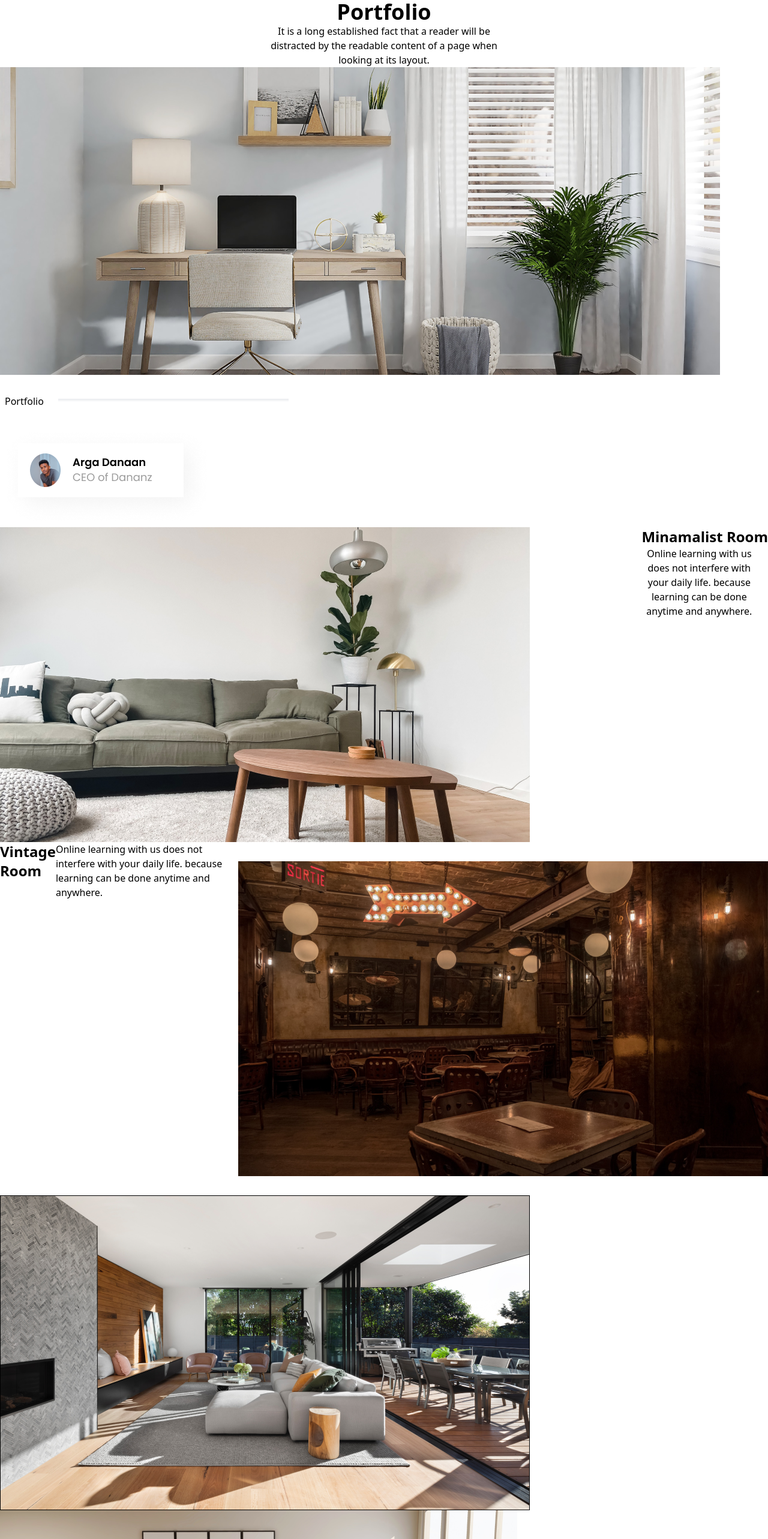
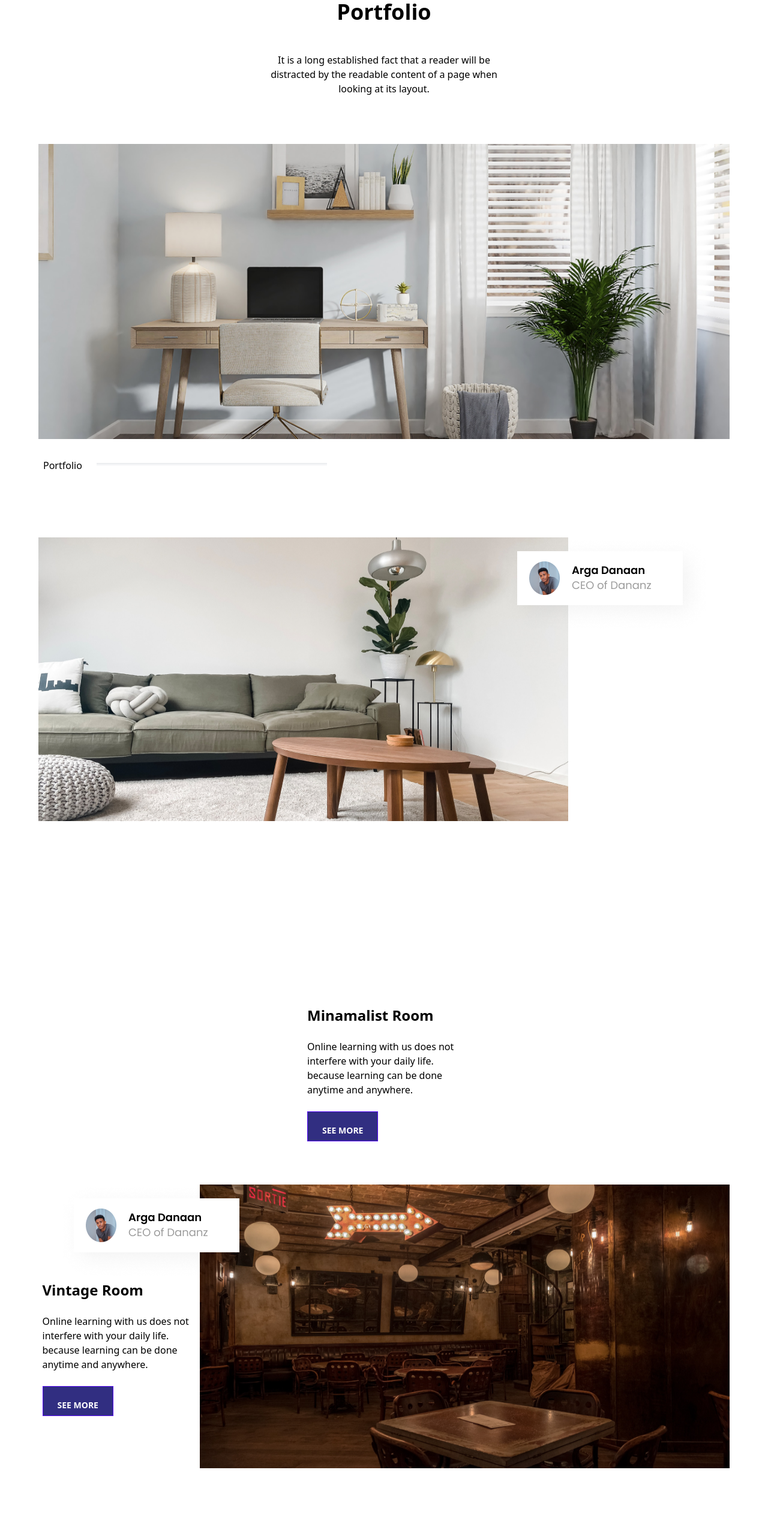
Before and after one commit to Alice2212/interior-design, a React (Create React App) app: page / in a window 1280 px wide. Shown: the top 2566 px of the page at 60% size. Built offline with nearby package versions, Linux system fonts and the light colour scheme.

Commit message:
added main portfolio page

```diff
--- a/src/App.js
+++ b/src/App.js
@@ -1,9 +1,11 @@
 import React from "react";
+// import ContactUs from "./components/ContactUs"
 import Portfolio from "./components/portfolio";
 
 function App() {
   return (
     <div className="App">
+      {/* <ContactUs /> */}
       <Portfolio />
     </div>
   );
--- a/src/components/portfolio.css
+++ b/src/components/portfolio.css
@@ -0,0 +1,38 @@
+.portfolio-wrapper {
+	max-width: 100vw;
+}
+
+.port {
+	max-width: 90%;
+    margin: auto;
+}
+
+.secondImg, .thirdImg, .fifthImg{
+    width: 100%;
+    height: 90%;
+    position: relative;
+}
+
+.smallImg img{
+    margin-top: -30rem;
+    margin-left: 48rem;
+    position: absolute;
+
+}
+
+.secondPortfolio .smallImg img{
+    margin-top: -30rem;
+    margin-left: -15rem;
+    position: absolute;
+
+}
+
+@media only screen and (max-width: 600px) {
+    .secondPortfolio{
+        order: 1;
+    }
+
+    .secondTxt{
+        order: 2;
+    }
+}
--- a/src/components/portfolio.jsx
+++ b/src/components/portfolio.jsx
@@ -9,43 +9,122 @@ import sixthImage from "../asssets/img/sixth image.png";
 
 function Portfolio() {
 	return (
-		<div className=" wrapper bg-white">
-			<div className="text-center text-black">
-				<h1 className="text-4xl font-bold">Portfolio</h1>
-				<p className="w-96 mx-auto">
-					It is a long established fact that a reader will be distracted by the
-					readable content of a page when looking at its layout.
+		<div className=" portfolio-wrapper bg-white mx-auto">
+			<div className="port ">
+				<div className="text-center text-black ">
+					<h1 className="text-4xl font-bold mb-12">Portfolio</h1>
+					<p className="md:w-96 mx-auto w-46 ">
+						It is a long established fact that a reader will be distracted by
+						the readable content of a page when looking at its layout.
 					</p>
-				<img src={firstImage} width="" height="" alt="firstImage" />
+					<div className="mt-20">
+						<img src={firstImage} alt="firstImage" />
+					</div>
+
 					<div className="flex flex-row gap-4">
 						<p className="text-black mt-8 px-2">Portfolio</p>
 						<hr className="my-4  w-96 h-1  bg-gray-100  md:my-10 dark:bg-gray-700" />
 					</div>
-				<div className="">
-					<img src={fourthImage} alt="fourthImage" />
-					<div className="flex justify-between">
-						<img src={secondImage} alt="secondImage" />
+				</div>
 
-						<div>
-							<h2 className="text-2xl font-bold">Minamalist Room</h2>
-							<p className="w-48">
+				<div className="text-black flex flex-wrap justify-between">
+					<div className="flex gap-12 justify-between flex-wrap">
+						<div className="mt-20 mb:mb-8">
+							<img src={secondImage} alt="secondImage" className="secondImg" />
+							<div className="smallImg md:block hidden ">
+								<img src={fourthImage} alt="fourthImage" className="hero-img" />
+							</div>
+						</div>
+
+						<div className=" md:w-64 md:mt-52 md:mx-auto mx-auto flex flex-col flex-nowrap md:text-left text-center">
+							<h2 className="text-2xl font-bold ">Minamalist Room</h2>
+							<p className=" mt-6 ">
 								Online learning with us does not interfere with your daily life.
 								because learning can be done anytime and anywhere.
 							</p>
+							<div className="my-6">
+								<button className="btn btn-primary p-6 rounded-none bg-indigo-900">
+									See more
+								</button>
 							</div>
 						</div>
 					</div>
 				</div>
-			<div className="flex justify-end">
-				<h3 className="text-black text-2xl font-bold">Vintage Room</h3>
-				<p className="text-black">
+
+				{/* second portfolio */}
+				<div className="text-black flex flex-wrap justify-between">
+					<div className="secondTxt md:w-64 md:mt-52 md:mx-auto mx-auto flex flex-col flex-nowrap md:text-left text-center">
+						<h2 className="text-2xl font-bold ">Vintage Room</h2>
+						<p className=" mt-6 ">
 							Online learning with us does not interfere with your daily life.
 							because learning can be done anytime and anywhere.
 						</p>
-				<img className="my-8" src={thirdImage} alt="thirdImage" />
+						<div className="my-6">
+							<button className="btn btn-primary p-6 rounded-none bg-indigo-900">
+								See more
+							</button>
 						</div>
-			<img src={fifthImage} alt="fifthImage" />
-			<img src={sixthImage} alt="sixthImage" />
+					</div>
+					<div className="flex gap-12 justify-between flex-wrap secondPortfolio">
+						<div className="mt-12 mb:mb-8">
+							<img src={thirdImage} alt="thirdImage" className="thirdImg" />
+							<div className="smallImg md:block hidden ">
+								<img src={fourthImage} alt="fourthImage" className="hero-img" />
+							</div>
+						</div>
+					</div>
+				</div>
+
+				{/* third portfolio begin here */}
+
+				<div className="text-black flex flex-wrap justify-between mx-auto">
+					<div className="flex gap-12 justify-between flex-wrap">
+						<div className="mt-20 mb:mb-8">
+							<img src={fifthImage} alt="fifthImage" className="fifthImg" />
+							<div className="smallImg md:block hidden ">
+								<img src={fourthImage} alt="fourthImage" className="hero-img" />
+							</div>
+						</div>
+
+						<div className=" md:w-64 md:mt-52 md:mx-auto mx-auto flex flex-col flex-nowrap md:text-left text-center">
+							<h2 className="text-2xl font-bold ">Modern Room</h2>
+							<p className=" mt-6 ">
+								Online learning with us does not interfere with your daily life.
+								because learning can be done anytime and anywhere.
+							</p>
+							<div className="my-6">
+								<button className="btn btn-primary p-6 rounded-none bg-indigo-900">
+									See more
+								</button>
+							</div>
+						</div>
+					</div>
+				</div>
+
+				{/* fourth portfolio */}
+				<div className="text-black flex flex-wrap justify-between">
+					<div className="secondTxt md:w-64 md:mt-52 md:mx-auto mx-auto flex flex-col flex-nowrap md:text-left text-center">
+						<h2 className="text-2xl font-bold ">Transitional Room</h2>
+						<p className=" mt-6 ">
+							Online learning with us does not interfere with your daily life.
+							because learning can be done anytime and anywhere.
+						</p>
+						<div className="my-6">
+							<button className="btn btn-primary p-6 rounded-none bg-indigo-900">
+								See more
+							</button>
+						</div>
+					</div>
+					<div className="flex gap-12 justify-between flex-wrap secondPortfolio">
+						<div className="mt-12 mb:mb-8">
+							<img src={sixthImage} alt="sixthImage" className="sixthImg" />
+							<div className="smallImg md:block hidden ">
+								<img src={fourthImage} alt="fourthImage" className="hero-img" />
+							</div>
+						</div>
+					</div>
+				</div>
+			</div>
 		</div>
 	);
 }
```
Lines whose indentation alone changed are shown as unchanged.
